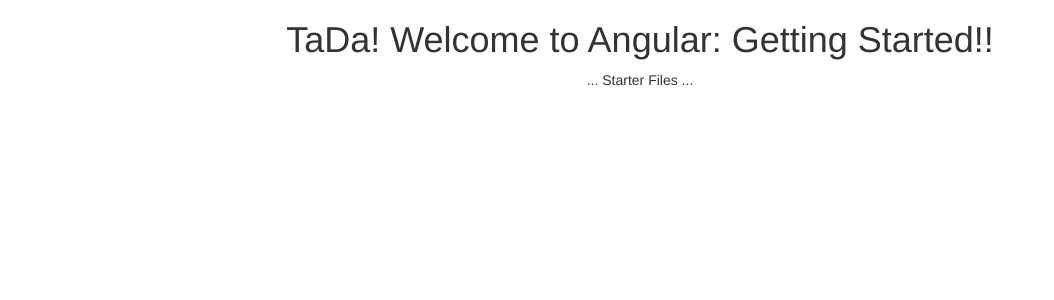
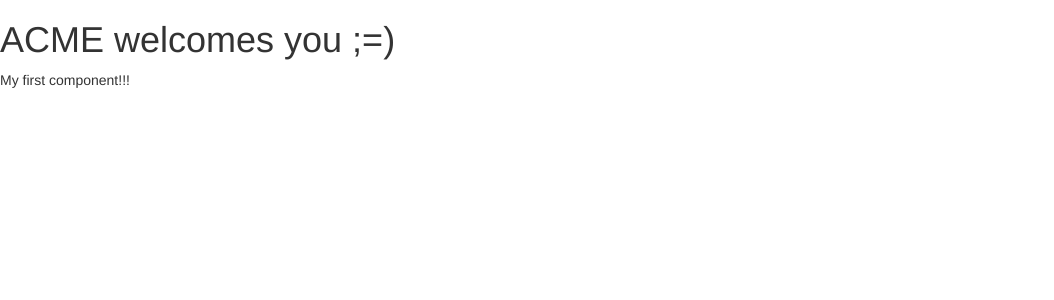
Before and after one commit to YoneMoreno/LearningAngular, an Angular app in the folder APM/: page / in a window 1280 px wide. Shown: the top 300 px of the page, without its empty margins (0-1054 px from the left). Built offline with nearby package versions, Linux system fonts and the light colour scheme.

Commit message:
created my first angular component to implement a welcome message

```diff
--- a/APM/src/app/app.component.html
+++ b/APM/src/app/app.component.html
@@ -1,7 +1,7 @@
 <!--The whole content below can be removed with the new code.-->
 <div style="text-align:center">
   <h1>
-    TaDa! Welcome to {{title}}!!
+    Testing Welcome to {{title}}!!
   </h1>
   ... Starter Files ...
 </div>
--- a/APM/src/app/app.component.ts
+++ b/APM/src/app/app.component.ts
@@ -1,10 +1,13 @@
-import { Component } from '@angular/core';
+
+import {Component} from "@angular/core";
 
 @Component({
   selector: 'pm-root',
-  templateUrl: './app.component.html',
-  styleUrls: ['./app.component.css']
+  template: '  <div><h1>{{pageTitle}}</h1>' +
+  '<div>My first component!!!</div>' +
+  '</div>'
 })
-export class AppComponent {
-  title = 'Angular: Getting Started';
+
+export class AppComponent{
+  pageTitle: string = 'ACME welcomes you ;=)';
 }
```
